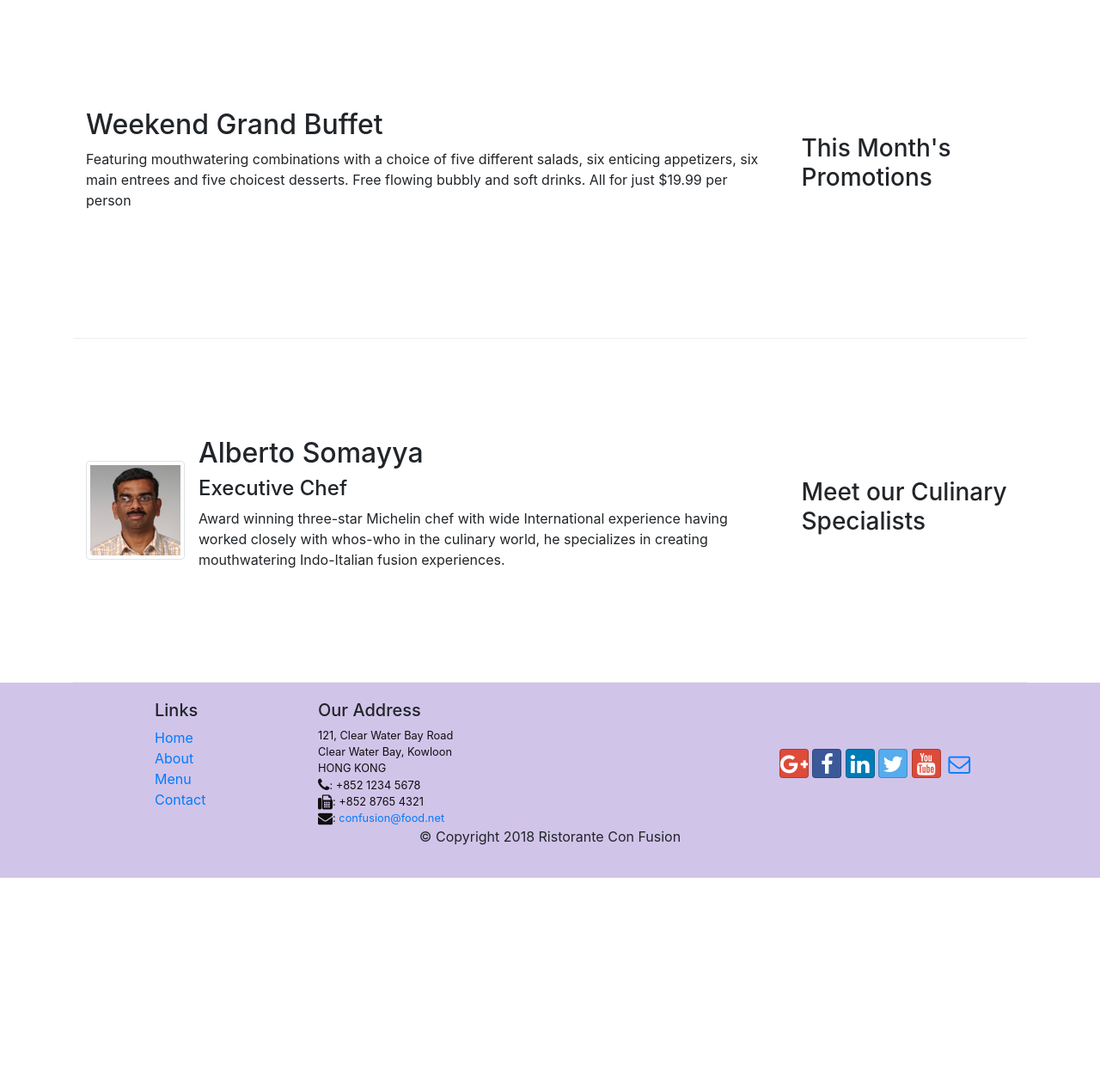
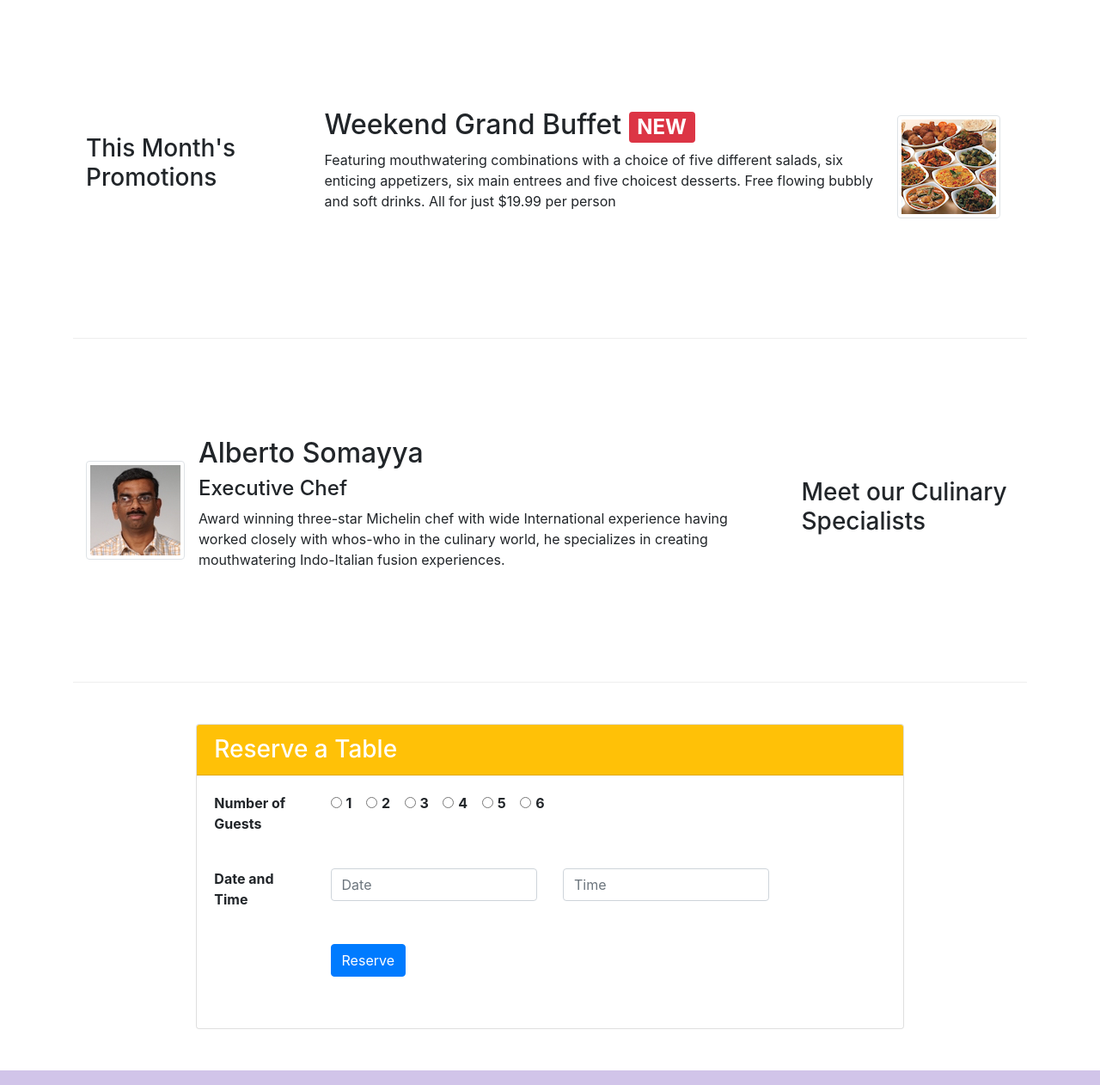
Before and after one commit to KowshikTata/Coursera-Bootstrap, a website: page index.html in a window 1280 px wide. Shown: the part 740-2002 px from the top of the page at 86% size. Before the commit the page ends 1761 px from the top, so only its background shows below. Drawn offline with nearby package versions, Linux system fonts and the light colour scheme.

Commit message:
Bootstrap Asst 2

```diff
--- a/index.html
+++ b/index.html
@@ -6,7 +6,14 @@
      <meta charset="utf-8">
      <meta name="viewport" content="width=device-width, initial-scale=1, shrink-to-fit=no">
      <meta http-equiv="x-ua-compatible" content="ie=edge">
-
+     <!--Global bootstrap -->
+     <!-- Just to ensure working of
+         index.html without local bootstrap-->
+     <link rel="stylesheet" href="https://stackpath.bootstrapcdn.com/bootstrap/4.5.0/css/bootstrap.min.css" integrity="sha384-9aIt2nRpC12Uk9gS9baDl411NQApFmC26EwAOH8WgZl5MYYxFfc+NcPb1dKGj7Sk" crossorigin="anonymous">
+     <!--Global JS Files-->
+     <script src="https://code.jquery.com/jquery-3.5.1.slim.min.js" integrity="sha384-DfXdz2htPH0lsSSs5nCTpuj/zy4C+OGpamoFVy38MVBnE+IbbVYUew+OrCXaRkfj" crossorigin="anonymous"></script>
+    <script src="https://cdn.jsdelivr.net/npm/popper.js@1.16.0/dist/umd/popper.min.js" integrity="sha384-Q6E9RHvbIyZFJoft+2mJbHaEWldlvI9IOYy5n3zV9zzTtmI3UksdQRVvoxMfooAo" crossorigin="anonymous"></script>
+    <script src="https://stackpath.bootstrapcdn.com/bootstrap/4.5.0/js/bootstrap.min.js" integrity="sha384-OgVRvuATP1z7JjHLkuOU7Xw704+h835Lr+6QL9UvYjZE3Ipu6Tp75j7Bh/kR0JKI" crossorigin="anonymous"></script>
      <!-- Bootstrap CSS -->
      <link rel="stylesheet" href="node_modules/bootstrap/dist/css/bootstrap.min.css">
      <link rel="stylesheet" href="node_modules/font-awesome/css/font-awesome.min.css">
@@ -44,8 +51,11 @@
                     <h1>Ristorante con Fusion</h1>
                     <p>We take inspiration from the World's best cuisines, and create a unique fusion experience. Our lipsmacking creations will tickle your culinary senses!</p>
                 </div>
-                <div class="col-12 col-sm align-self-center">
+                <div class="col-12 col-sm-3 align-self-center">
                     <img src="img/logo.png" class="img-fluid">
+                </div>
+                <div class="col-12 col-sm-3 align-self-center">
+                    <a role="button" class="btn btn-warning btn-sm btn-block " href="#myForm"> <b>Reserve Table</b> </a>
                 </div>
             </div>
         </div>
@@ -75,12 +85,20 @@
 
 
         <div class="row row-content align-items-center">
-            <div class="col-12 col-sm-4 order-sm-last col-md-3">
+            <div class="col-12 col-sm-4  col-md-3">
                 <h3>This Month's Promotions</h3>
             </div>
-            <div class="col col-sm order-sm-first col-md">
-                <h2>Weekend Grand Buffet</h2>
-                <p>Featuring mouthwatering combinations with a choice of five different salads, six enticing appetizers, six main entrees and five choicest desserts. Free flowing bubbly and soft drinks. All for just $19.99 per person </p>
+            <div class="col col-sm col-md">
+                <div class="media">
+
+                    <div class="media-body">
+                        <h2 class="mt-0">Weekend Grand Buffet
+                        <span class="badge badge-danger">NEW</span></h2>
+                        <p class="d-none d-sm-block">Featuring mouthwatering combinations with a choice of five different salads, six enticing appetizers, six main entrees and five choicest desserts. Free flowing bubbly and soft drinks. All for just $19.99 per person </p>
+                    </div>
+                    <img class="d-flex mr-3 img-thumbnail align-self-center"
+                            src="img/buffet.png" alt="Buffet">
+                </div>
             </div>
         </div>
 
@@ -105,7 +123,78 @@
             </div>
         </div>
     </div>
+    <!--Form-->
+    <br>
+    <br>
+    <div id="myForm" >
+    <div class="col-12 col-sm-8 offset-sm-2">
+        <div class="card" >
+            <h3 class="card-header bg-warning text-white">Reserve a Table</h3>
+            <div class="card-body">
+                <form >
 
+                    <div class="form-group row">
+                        <div class="col-12 col-sm-2 ">
+                            <label class="form-check-label" for="inlineRadioOptions">
+                                <strong>Number of Guests</strong>
+                            </label>
+                        </div>
+                        <div class="col-12 col-sm">
+                            <div class="form-check form-check-inline">
+                                <input class="form-check-input" type="radio" name="inlineRadioOptions" id="inlineRadio1" value="option1">
+                                <label class="form-check-label" for="inlineRadio1"><strong>1</strong></label>
+                              </div>
+                              <div class="form-check form-check-inline">
+                                <input class="form-check-input" type="radio" name="inlineRadioOptions" id="inlineRadio2" value="option2">
+                                <label class="form-check-label" for="inlineRadio2"><strong>2</strong></label>
+                              </div>
+                              <div class="form-check form-check-inline">
+                                <input class="form-check-input" type="radio" name="inlineRadioOptions" id="inlineRadio3" value="option3" >
+                                <label class="form-check-label" for="inlineRadio3"><strong>3</strong> </label>
+                              </div>
+                              <div class="form-check form-check-inline">
+                                <input class="form-check-input" type="radio" name="inlineRadioOptions" id="inlineRadio4" value="option4">
+                                <label class="form-check-label" for="inlineRadio4"><strong>4</strong></label>
+                              </div>
+                              <div class="form-check form-check-inline">
+                                <input class="form-check-input" type="radio" name="inlineRadioOptions" id="inlineRadio5" value="option5">
+                                <label class="form-check-label" for="inlineRadio5"><strong>5</strong></label>
+                              </div>
+                              <div class="form-check form-check-inline">
+                                <input class="form-check-input" type="radio" name="inlineRadioOptions" id="inlineRadio6" value="option6">
+                                <label class="form-check-label" for="inlineRadio6"><strong>6</strong></label>
+                              </div>
+                        </div>
+
+                    </div>
+                    <br>
+                    <div class="form-group row">
+                        <div class="col-12 col-sm-2 ">
+                            <label class="form-check-label" for="datetime">
+                                <strong>Date and Time</strong>
+                            </label>
+                        </div>
+                        <div class="col-12 col-sm-4">
+                            <input type="text" class="form-control" id="date" name="date" placeholder="Date">
+                        </div>
+                        <div class="col-12 col-sm-4">
+                            <input type="text" class="form-control" id="time" name="time" placeholder="Time">
+                        </div>
+                    </div>
+                    <br>
+                    <div class="form-group row">
+                        <div class="offset-sm-2 col-sm-10">
+                            <button type="submit" class="btn btn-primary">Reserve</button>
+                        </div>
+                    </div>
+                    <br>
+                </form>
+            </div>
+        </div>
+    </div>
+    </div>
+    <br>
+    <br>
     <footer class="footer">
         <div class="container">
             <div class="row">
```
